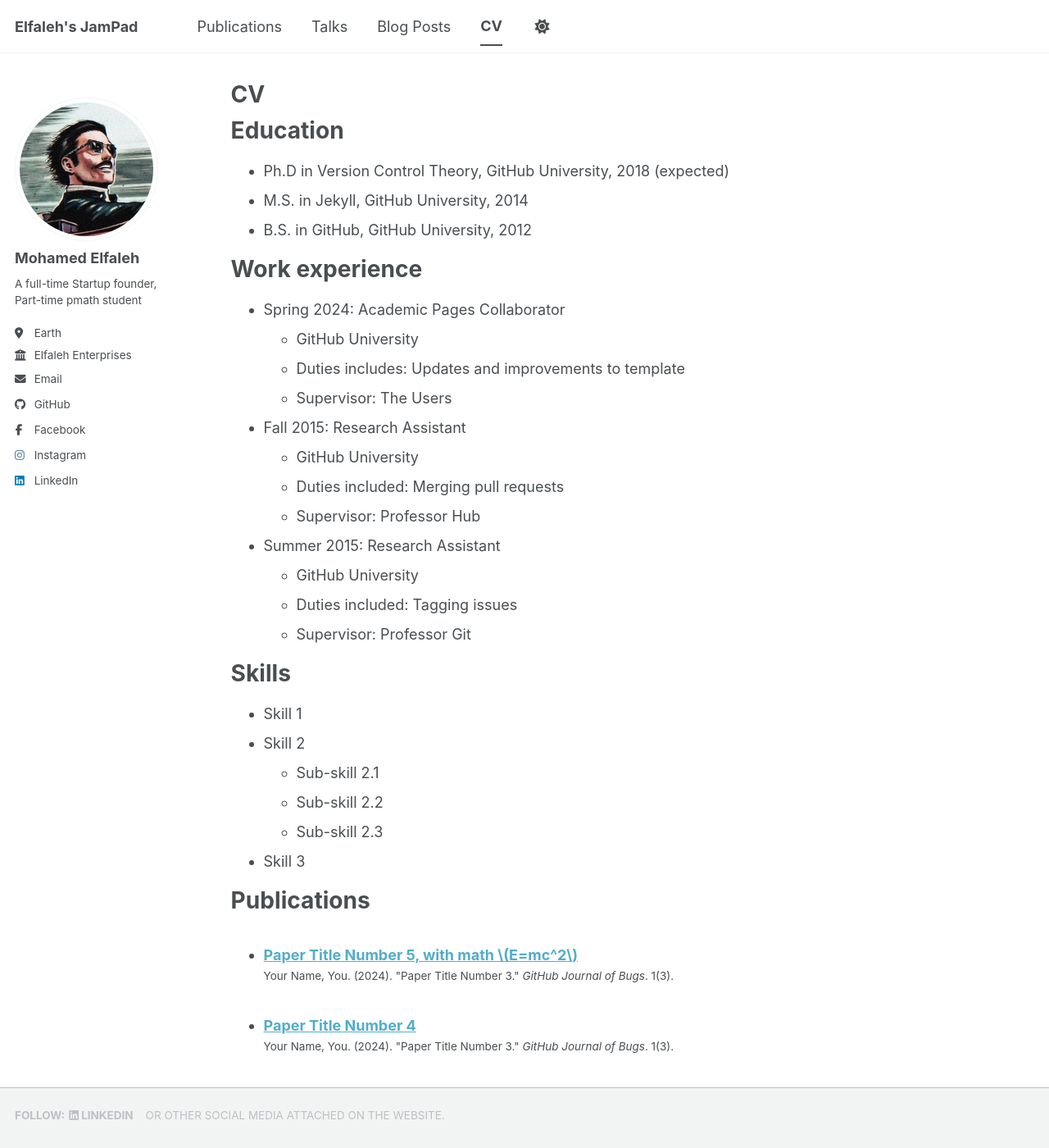
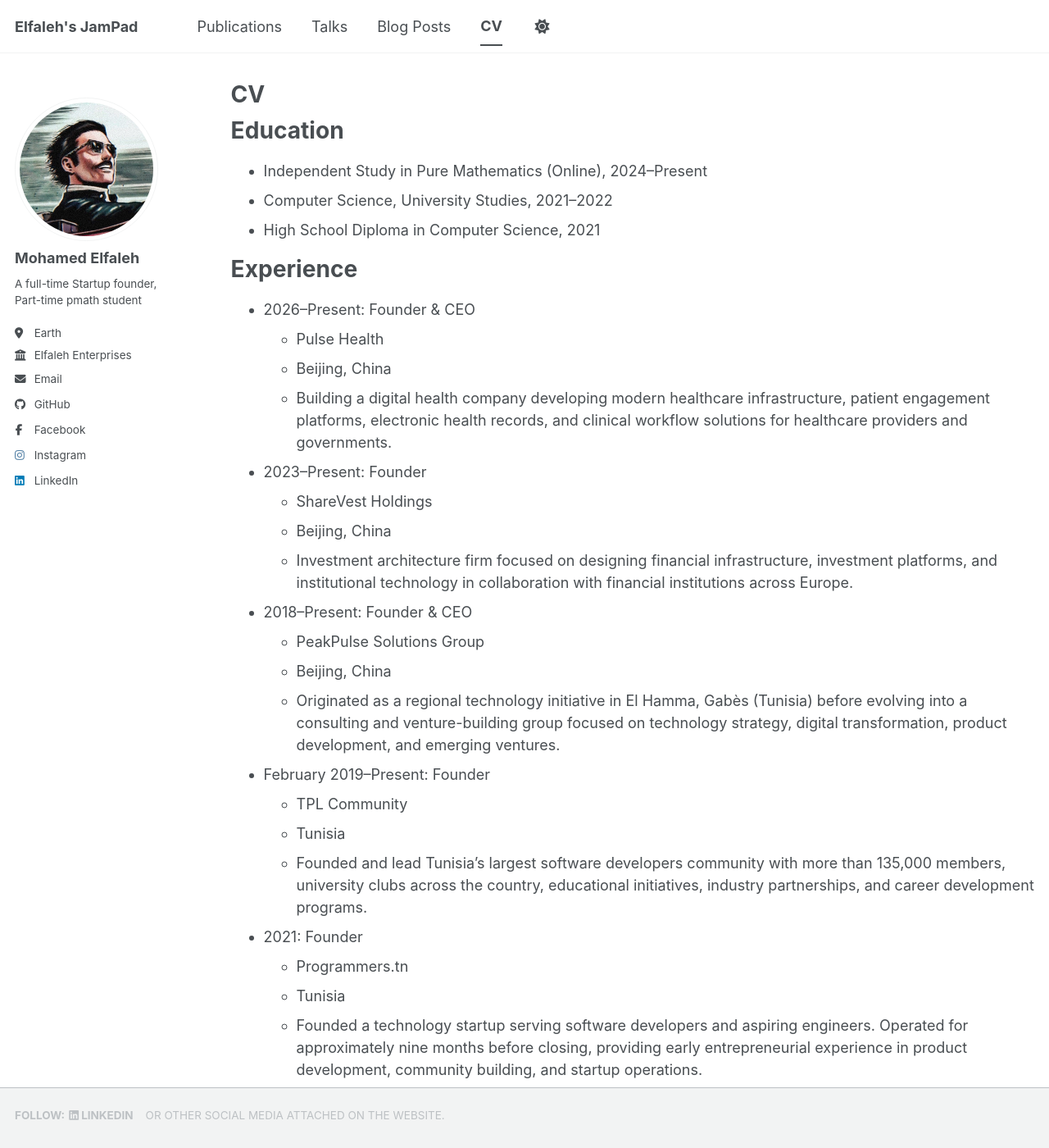
Before and after one commit to elfalehed/elfalehed.github.io, a Jekyll site: the page built from _pages/cv.md, in a window 1280 px wide and 1400 px high. Shown: the whole window at 82% size. Built offline with Jekyll 4.4.1, drawn with Linux system fonts in a browser that asks for light colours; a style sheet for code colours, icons or effects is not loaded; some of the changed text lies outside the part shown.

Commit message:
Update cv.md

```diff
--- a/_pages/cv.md
+++ b/_pages/cv.md
@@ -11,54 +11,97 @@
 
 Education
 ======
-* Ph.D in Version Control Theory, GitHub University, 2018 (expected)
-* M.S. in Jekyll, GitHub University, 2014
-* B.S. in GitHub, GitHub University, 2012
+* Independent Study in Pure Mathematics (Online), 2024–Present
+* Computer Science, University Studies, 2021–2022
+* High School Diploma in Computer Science, 2021
 
-Work experience
+Experience
 ======
-* Spring 2024: Academic Pages Collaborator
-  * GitHub University
-  * Duties includes: Updates and improvements to template
-  * Supervisor: The Users
+* 2026–Present: Founder & CEO
+  * Pulse Health
+  * Beijing, China
+  * Building a digital health company developing modern healthcare infrastructure, patient engagement platforms, electronic health records, and clinical workflow solutions for healthcare providers and governments.
 
-* Fall 2015: Research Assistant
-  * GitHub University
-  * Duties included: Merging pull requests
-  * Supervisor: Professor Hub
+* 2023–Present: Founder
+  * ShareVest Holdings
+  * Beijing, China
+  * Investment architecture firm focused on designing financial infrastructure, investment platforms, and institutional technology in collaboration with financial institutions across Europe.
 
-* Summer 2015: Research Assistant
-  * GitHub University
-  * Duties included: Tagging issues
-  * Supervisor: Professor Git
+* 2018–Present: Founder & CEO
+  * PeakPulse Solutions Group
+  * Beijing, China
+  * Originated as a regional technology initiative in El Hamma, Gabès (Tunisia) before evolving into a consulting and venture-building group focused on technology strategy, digital transformation, product development, and emerging ventures.
+
+* February 2019–Present: Founder
+  * TPL Community
+  * Tunisia
+  * Founded and lead Tunisia's largest software developers community with more than 135,000 members, university clubs across the country, educational initiatives, industry partnerships, and career development programs.
+
+* 2021: Founder
+  * Programmers.tn
+  * Tunisia
+  * Founded a technology startup serving software developers and aspiring engineers. Operated for approximately nine months before closing, providing early entrepreneurial experience in product development, community building, and startup operations.
 
 Skills
 ======
-* Skill 1
-* Skill 2
-  * Sub-skill 2.1
-  * Sub-skill 2.2
-  * Sub-skill 2.3
-* Skill 3
+* Entrepreneurship
+  * Venture Building
+  * Startup Strategy
+  * Executive Leadership
+  * Business Development
+  * Fundraising
+
+* Product & Strategy
+  * Product Management
+  * Product Strategy
+  * Systems Thinking
+  * Technology Strategy
+
+* Artificial Intelligence
+  * AI Product Design
+  * Retrieval-Augmented Generation (RAG)
+  * Workflow Automation
+  * AI Strategy
+
+* Finance
+  * Investment Architecture
+  * Financial Technology
+  * Quantitative Investing
+  * Capital Markets
+
+* Healthcare
+  * Digital Health
+  * Electronic Health Records
+  * Healthcare Infrastructure
+  * Health Technology Strategy
+
+* Technical Leadership
+  * Software Architecture
+  * Cloud Infrastructure
+  * API Strategy
+  * Technical Product Leadership
 
 Publications
 ======
-  <ul>{% for post in site.publications reversed %}
-    {% include archive-single-cv.html %}
-  {% endfor %}</ul>
+<ul>{% for post in site.publications reversed %}
+  {% include archive-single-cv.html %}
+{% endfor %}</ul>
 
 Talks
 ======
-  <ul>{% for post in site.talks reversed %}
-    {% include archive-single-talk-cv.html  %}
-  {% endfor %}</ul>
+<ul>{% for post in site.talks reversed %}
+  {% include archive-single-talk-cv.html %}
+{% endfor %}</ul>
 
 Teaching
 ======
-  <ul>{% for post in site.teaching reversed %}
-    {% include archive-single-cv.html %}
-  {% endfor %}</ul>
+<ul>{% for post in site.teaching reversed %}
+  {% include archive-single-cv.html %}
+{% endfor %}</ul>
 
 Service and leadership
 ======
-* Currently signed in to 43 different slack teams
+* Founder of Tunisia's largest software developers community with more than 135,000 members.
+* Established university clubs across Tunisia to promote software engineering, entrepreneurship, and technology education.
+* Building ventures across digital health, financial technology, artificial intelligence, and enterprise software.
+* Based in Beijing, China.
```
